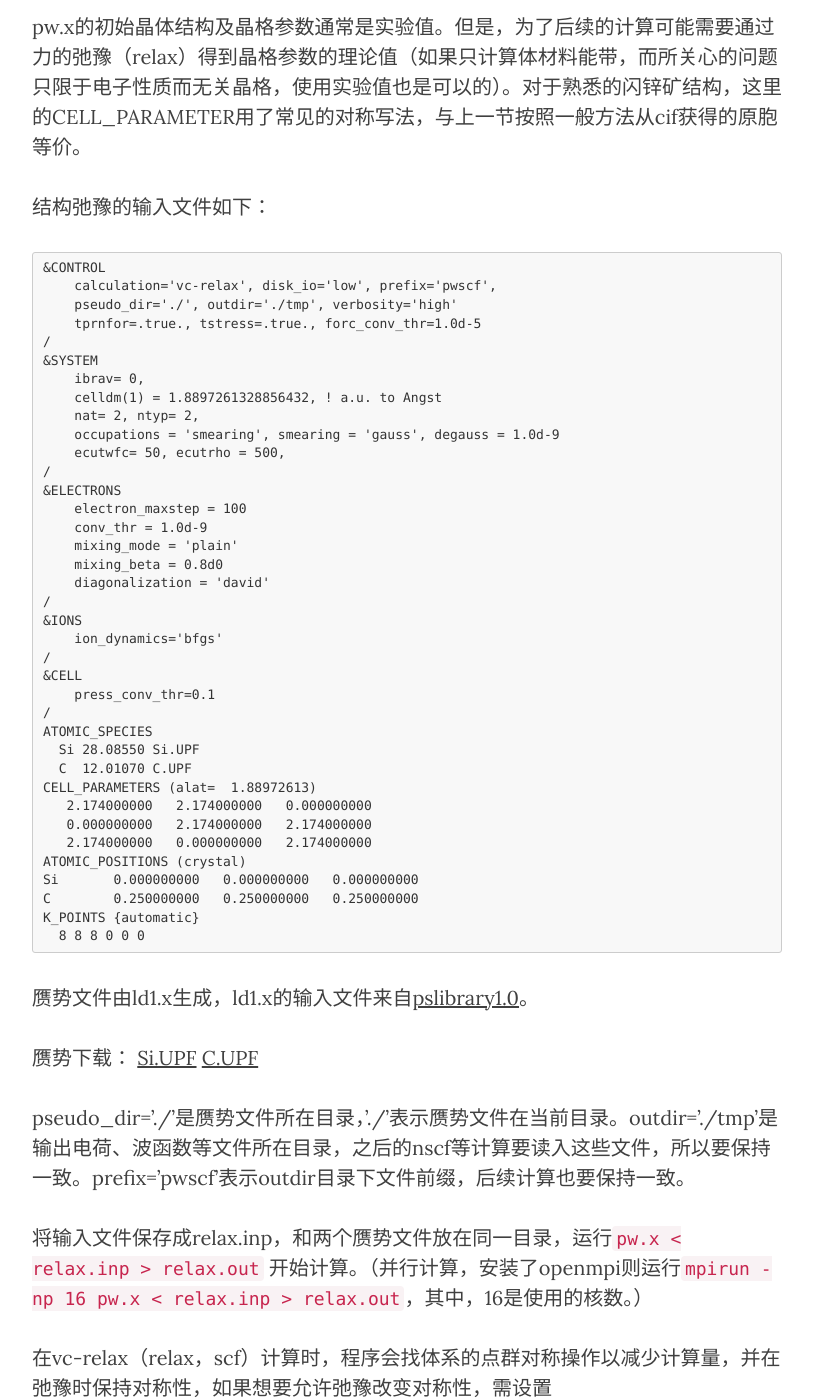
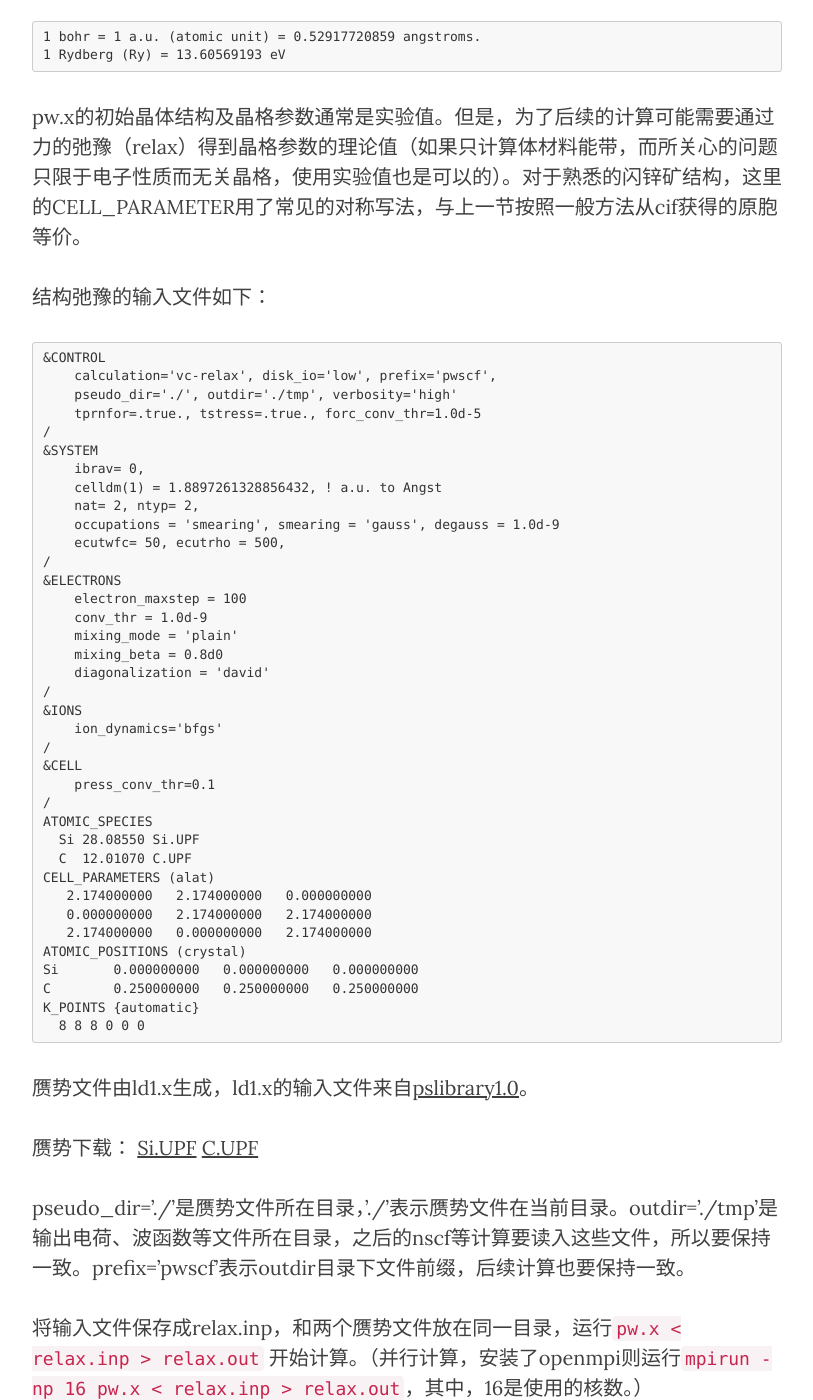
Before and after one commit to yyyu200/DFTbook, a Jekyll site: the page built from _posts/2019-04-01-HandsOn.md, in a window 1280 px wide and 1400 px high, scrolled down 5031 px. Shown: the whole window, without its empty margins (233-1046 px from the left). Built offline with Jekyll 4.4.1, drawn with Linux system fonts in a browser that asks for light colours; nearby versions of some CDN libraries; formulas are drawn with MathJax 3; comment, search, counter and statistics services are not loaded; some of the changed text lies outside the part shown.

Commit message:
modify at20191010-17:29:48-aliyun

```diff
--- a/_posts/2019-04-01-HandsOn.md
+++ b/_posts/2019-04-01-HandsOn.md
@@ -146,7 +148,7 @@ pw.x的初始晶体结构及晶格参数通常是实验值。但是，为了后
 ATOMIC_SPECIES
   Si 28.08550 Si.UPF
   C  12.01070 C.UPF
-CELL_PARAMETERS (alat=  1.88972613)
+CELL_PARAMETERS (alat)
    2.174000000   2.174000000   0.000000000
    0.000000000   2.174000000   2.174000000
    2.174000000   0.000000000   2.174000000
```
Also changed, not shown: other parts of _posts/2019-04-01-HandsOn.md (+3 -1 lines), _posts/2019-04-07-TransCell.md (+3 -1 lines).
